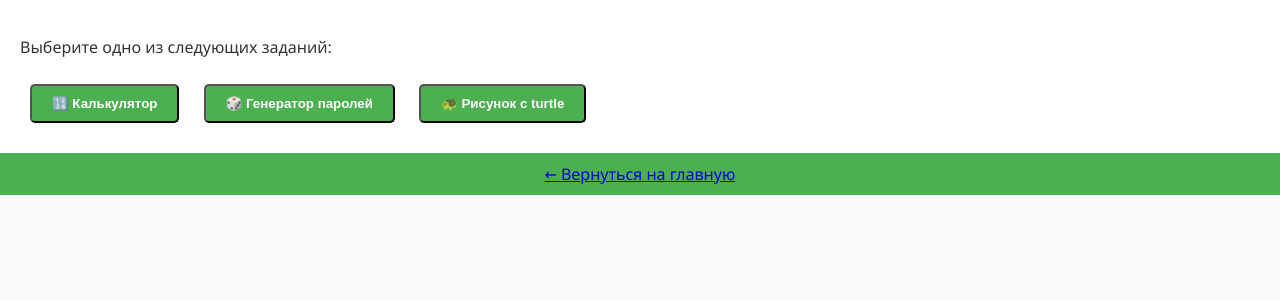
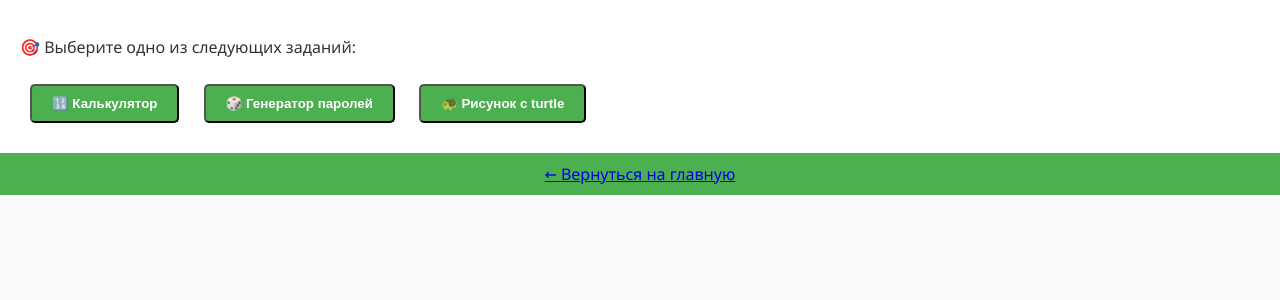
Before and after one commit to maharaha/python-course, a Flask app: page /project in a window 1280 px wide. Shown: the part 152-452 px from the top of the page. Run offline with Flask 3, Linux system fonts and the light colour scheme.

Commit message:
Update project.html

```diff
--- a/templates/project.html
+++ b/templates/project.html
@@ -16,7 +16,7 @@
 
     {% if not selected %}
     <section class="intro">
-        <p>Выберите одно из следующих заданий:</p>
+        <p>🎯 Выберите одно из следующих заданий:</p>
         <div class="project-choice">
             <form method="post">
                 <button name="project" value="1" class="course-button">🔢 Калькулятор</button>
@@ -35,7 +35,7 @@
         <form method="post">
             <textarea name="code" class="code-input" placeholder="Введите ваш код здесь...">{{ code|default('') }}</textarea><br>
             <input type="hidden" name="project" value="{{ selected }}">
-            <button type="submit" class="run-button">Запустить</button>
+            <button type="submit" class="run-button">▶ Запустить</button>
         </form>
 
         {% if output %}
```
